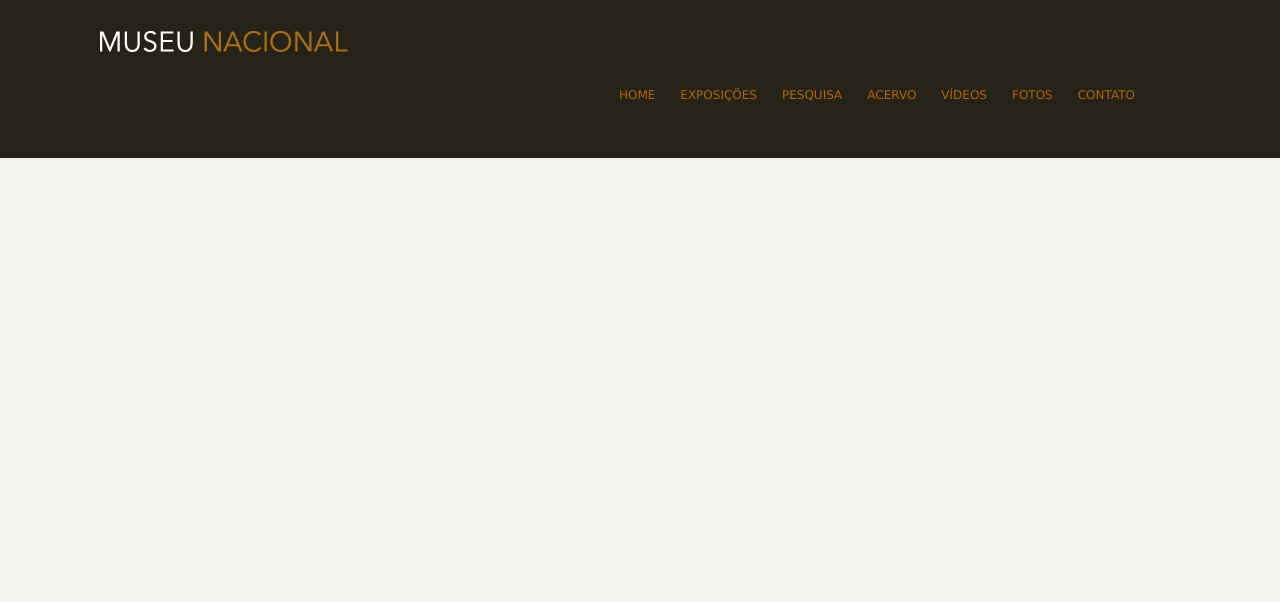
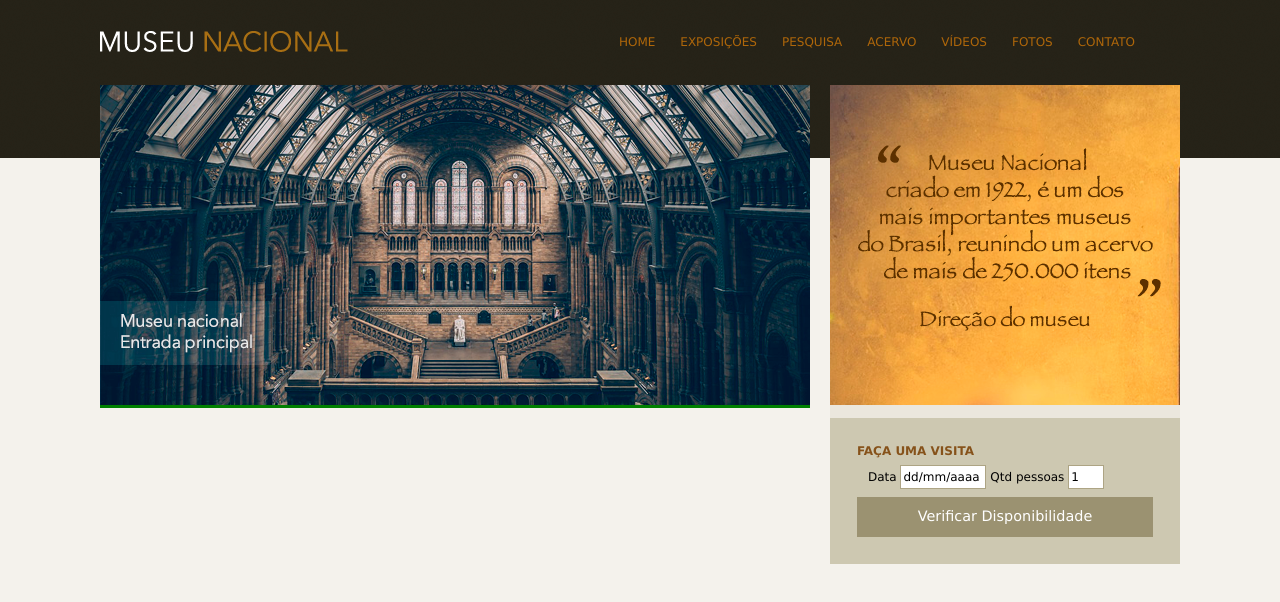
Before and after one commit to GustavoSilvalgs/frontend-projects, a plain HTML site: page National Museum/index.html in a window 1280 px wide. Drawn offline with Linux system fonts and the light colour scheme.

Commit message:
feat: finish "Make a Visit" section
Completes the creation of the "Make a Visit" section of the site, including the form and associated styles.

```diff
--- a/National Museum/css/style.css
+++ b/National Museum/css/style.css
@@ -19,6 +19,10 @@ a:hover {
 }
 
 /* Logo */
+#logo h1 {
+    float: left;
+}
+
 #logo a {
     width: 248px;
     height: 21px;
@@ -54,3 +58,58 @@ nav ul li a:link {
 nav ul li a:hover {
     border-bottom: 1px solid #535858;
 }
+
+/* Principal */
+#conteudo {
+    width: 710px;
+    float: left;
+    background: green;
+}
+
+aside {
+    width: 350px;
+    float: right;
+    background: #ebe7dd;
+}
+
+section#visita {
+    background: #cdc8b1;
+    padding: 10px 27px 27px 27px;
+    margin-top: 10px;
+}
+
+h4 {
+    color: #86521a;
+    text-transform: uppercase;
+    padding-bottom: 3px;
+    margin-bottom: 0;
+}
+
+/* Formulários */
+input {
+    height: 20px;
+    width: 80px;
+    background: #fff;
+    border: none;
+    font-size: 1em;
+}
+
+input.campo {
+    border: 1px solid #ada484;
+}
+
+input.botao {
+    background: #9b9271;
+    color: white;
+    width: 100%;
+    height: 40px;
+    font-size: 1.2em;
+}
+
+fieldset {
+    border: none;
+}
+
+legend {
+    display: none;
+}
--- a/National Museum/index.html
+++ b/National Museum/index.html
@@ -29,6 +29,43 @@
 
         </header><!-- Fim header -->
 
+         <div id="principal"><!-- Início principal -->
+
+            <div id="conteudo"><!-- Início conteudo -->
+                <section id="capa">
+                    <img src="img/museu.png">
+                </section>
+            </div><!-- Fim conteudo -->
+
+            <aside><!-- Início aside -->
+
+                <section id="depoimento">
+                    <img src="img/depoimento.png">
+                </section>
+
+                <section id="visita">
+
+                    <h4>Faça uma visita</h4>
+                    <form action="">
+                        <fieldset>
+                            <legend>Selecione uma data</legend>
+
+                            <label for="data">Data</label>
+                            <input class="campo" type="text" id="data" value="dd/mm/aaaa">
+
+                            <label for="qtd">Qtd pessoas</label>
+                            <input class="campo" style="width: 30px;" type="text" id="qtd" value="1">
+                        </fieldset>
+
+                        <input class="botao" type="submit" value="Verificar Disponibilidade">
+
+                    </form>
+                </section>
+
+            </aside><!-- Fim aside -->
+
+        </div><!-- Fim principal -->
+
     </div><!-- Fim container -->
 
 </body>
```
